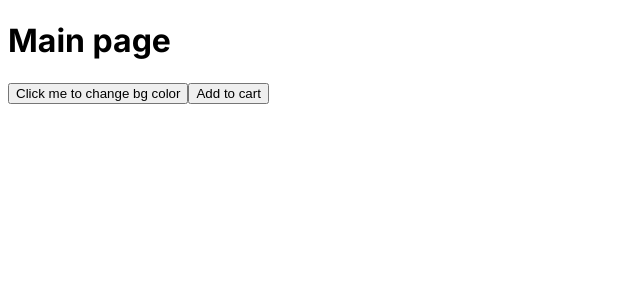
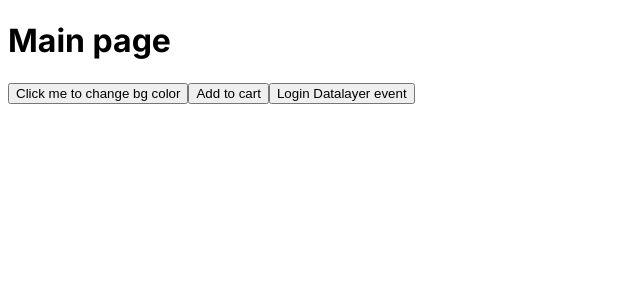
Before and after one commit to ranjan077/gtm-nextjs-demo-app, a Next.js app: page / in a window 1280 px wide. Shown: the top 300 px of the page, without its empty margins (0-640 px from the left). Built offline with nearby package versions, Linux system fonts and the light colour scheme.

Commit message:
added data layer login event

```diff
--- a/src/app/components/DataLayerDemo.jsx
+++ b/src/app/components/DataLayerDemo.jsx
@@ -1,11 +1,10 @@
-import { useEffect } from "react"
-
+"use client"
 const DataLayerDemo = () => {
     const onLoginClick = () => {
         if(window.dataLayer) {
             dataLayer.push({
                 event: 'login',
-                type: 'buttonclick'
+                login_type: 'buttonclick'
             })
         }
     }
--- a/src/app/page.tsx
+++ b/src/app/page.tsx
@@ -2,6 +2,7 @@ import Image from 'next/image'
 import styles from './page.module.css'
 import ClickMeBtn from './components/clickMe'
 import AddToCart from './components/AddToCart'
+import DataLayerDemo from './components/DataLayerDemo'
 
 export default function Home() {
   return (
@@ -9,6 +10,7 @@ export default function Home() {
       <h1>Main page</h1>
       <ClickMeBtn />
       <AddToCart />
+      <DataLayerDemo />
     </>
   )
 }
```
